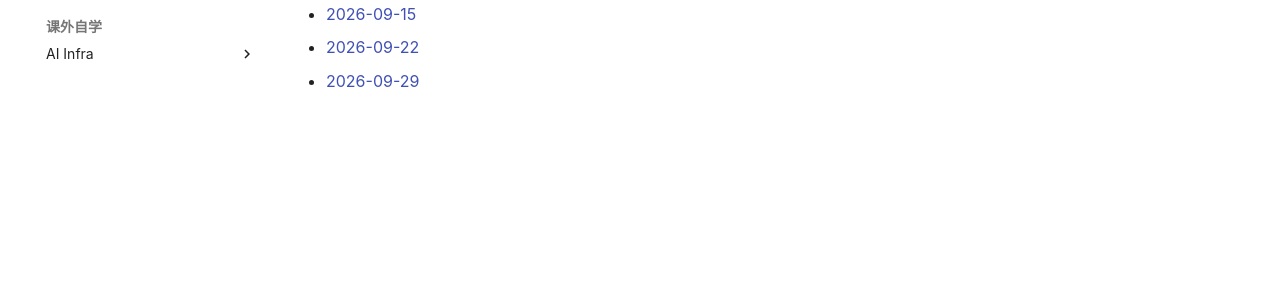
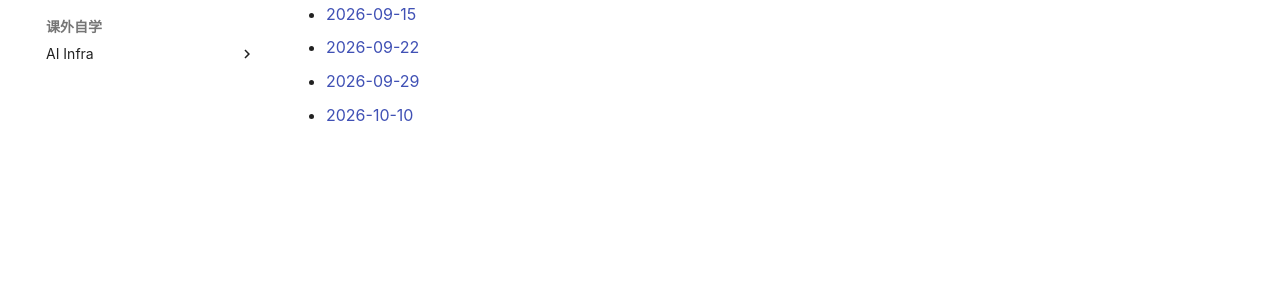
Before and after one commit to Lodpixel/Lec-Notes, an MkDocs documentation site: the page built from docs/课内/1844/index.md, in a window 1280 px wide. Shown: the part 344-643 px from the top of the page. Built offline with MkDocs 1.6.1 and Material for MkDocs 9.7.7, drawn with Linux system fonts in a browser that asks for light colours; comment, search, counter and statistics services are not loaded.

Commit message:
Update lecture transcript: docs/课内/1844/index.md

```diff
--- a/docs/课内/1844/index.md
+++ b/docs/课内/1844/index.md
@@ -11,3 +11,5 @@
 - [2026-09-22](2026-09-22.md)
 
 - [2026-09-29](2026-09-29.md)
+
+- [2026-10-10](2026-10-10.md)
```
